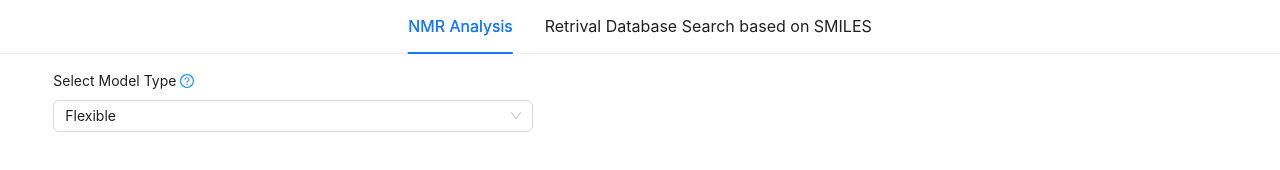
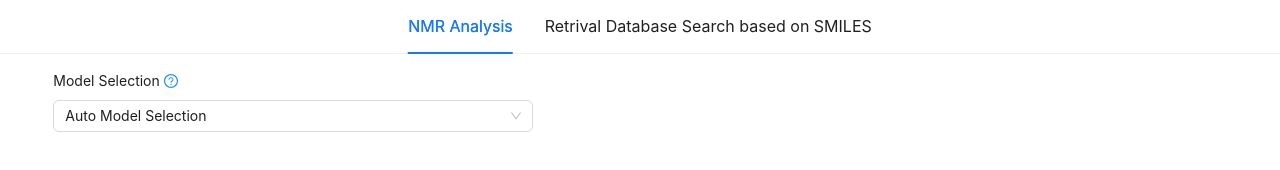
Before and after one commit to xwd0418/Spectre-Frontend, a React (Create React App) app: page / in a window 1280 px wide. Shown: the part 180-350 px from the top of the page. Built offline with nearby package versions, Linux system fonts and the light colour scheme.

Commit message:
by default, select model behind the scene

```diff
--- a/src/NMR_tabs.js
+++ b/src/NMR_tabs.js
@@ -38,7 +38,7 @@ const TabsNMR = () => {
     // k_samples: 50,
   });
 
-  const [modelType, setModelType] = useState("optional");
+  const [modelType, setModelType] = useState("auto");
   const [k_samples, setK_samples] = useState(10);
   const [MW_range, setMW_range] = useState(null);
 
@@ -192,18 +192,16 @@ const TabsNMR = () => {
             <Form layout="vertical">
                 <Form.Item label={
                             <span>
-                                Select Model Type&nbsp;
-                                <Tooltip title="The default Flexible model accepts any kinds of input. For other specialized model, please make sure the corresponding NMR spectra and Molecular Weight are provided, while the unrelated spectra are not included as input.">
+                                Model Selection&nbsp;
+                                <Tooltip title="By default(auto selection), the best-performing model will be selected based on the input data. If you want to use the Spectre-flexible model, select 'Spectre-Flexible model'.">
                                 <QuestionCircleOutlined style={{ color: '#1890ff' }} />
                                 </Tooltip>
                             </span>
                             }>
-                    <Select defaultValue="optional" onChange={setModelType}>
-                    <Option value="optional">Flexible</Option>
-                    <Option value="only_C">Only C NMR + MW</Option>
-                    <Option value="only_H">Only H NMR + MW</Option>
-                    <Option value="only_1d">C NMR and H NMR + MW</Option>
-                    <Option value="only_HSQC">Only HSQC + MW</Option>
+                    <Select defaultValue="auto" onChange={setModelType}>
+                    <Option value="auto">Auto Model Selection</Option>
+                    <Option value="optional">Spectre-Flexible model</Option>
+
                     </Select>
                 </Form.Item>
             </Form>
```
